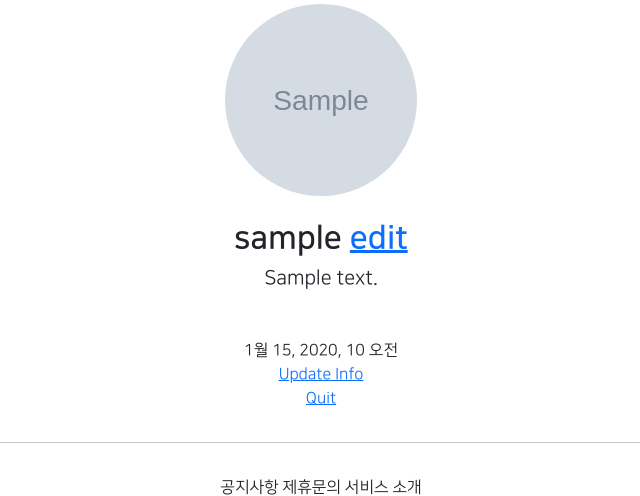
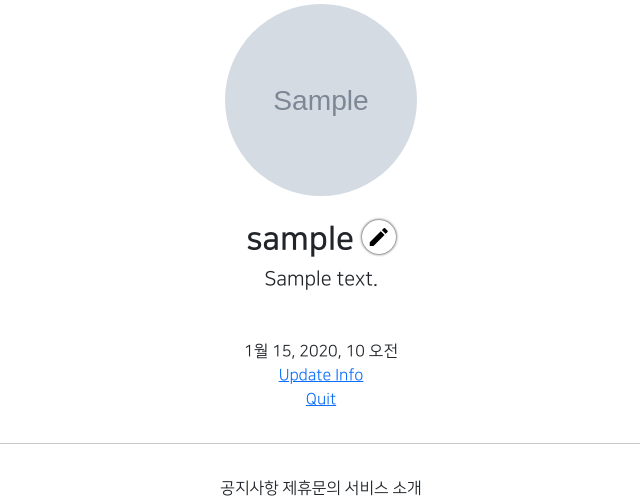
Before and after one commit to noeul1114/gis_2ban_1, a Django app: page /accounts/detail/1 in a window 1280 px wide. Shown: the part 269-765 px from the top of the page, without its empty margins (319-959 px from the left). Run offline with Django 3.2, Linux system fonts and the light colour scheme; a user stored in the database is signed in; tables that the repository leaves empty hold one stand-in row (values such as "Sample post"); grey boxes marked "Sample" are stand-in pictures; parts of the project's set-up code (start-up, migrations or seed data) failed here and were passed over; some libraries are stand-ins or nearby versions.

Commit message:
7/29 class 2ban commit 1

```diff
--- a/accountapp/templates/accountapp/detail.html
+++ b/accountapp/templates/accountapp/detail.html
@@ -12,7 +12,8 @@
                 <h2 class="NNS_B">
                     {{ target_user.profile.nickname }}
                         {% if target_user == user %}
-                        <a href="{% url 'profileapp:update' pk=target_user.profile.pk %}">
+                        <a href="{% url 'profileapp:update' pk=target_user.profile.pk %}"
+                           class="material-icons round_button">
                             edit
                         </a>
                         {% endif %}
--- a/static/base.css
+++ b/static/base.css
@@ -31,3 +31,17 @@
 .NNS_B {
     font-family: "NanumSquareB", cursive;
 }
+
+
+.round_button {
+    color: black;
+    text-decoration: none;
+    box-shadow: 0 0 3px black;
+    border-radius: 20rem;
+    padding: 0.3rem;
+}
+
+
+.round_button:hover {
+    color: dimgrey;
+}
--- a/templates/head.html
+++ b/templates/head.html
@@ -15,6 +15,11 @@
 
     {#  DEFAULT CSS LINK  #}
     <link rel="stylesheet" type="text/css" href="{% static 'base.css' %}">
+
+    {#  MATERIAL ICONS LINK  #}
+    <link href="https://fonts.googleapis.com/css2?family=Material+Icons"
+      rel="stylesheet">
+
 
     <style>
         @font-face {
```
